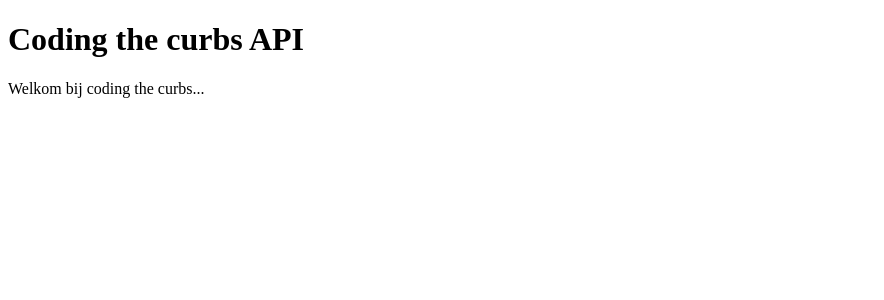
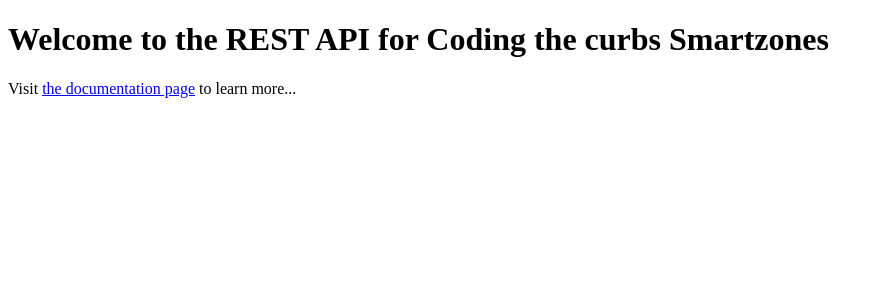
Before and after one commit to fdnd-agency/coding-the-curbs, a SvelteKit app: page / in a window 1280 px wide. Shown: the top 300 px of the page, without its empty margins (0-884 px from the left). Built offline with nearby package versions, Linux system fonts and the light colour scheme.

Commit message:
Changed a little doc thing

```diff
--- a/src/routes/+page.svelte
+++ b/src/routes/+page.svelte
@@ -1,2 +1,2 @@
-<h1>Coding the curbs API</h1>
-<p>Welkom bij coding the curbs...</p>
+<h1>Welcome to the REST API for Coding the curbs Smartzones</h1>
+<p>Visit <a href="/docs">the documentation page</a> to learn more...</p>
--- a/src/routes/docs/+layout.svelte
+++ b/src/routes/docs/+layout.svelte
@@ -2,7 +2,7 @@
 	import { Documentation, Nav } from '@fdnd/components';
 
 	const data = {
-		Method: {
+		Smartzone: {
 			// GET: '/docs/method#get',
 			// '[slug]': '/docs/method#slug'
 			// POST: '/docs/method#post',
@@ -10,7 +10,7 @@
 			// PATCH: '/docs/method#patch',
 			// DELETE: '/docs/method#delete',
 		},
-		Methods: {
+		Smartzones: {
 			// GET: '/docs/methods#get'
 		},
 
```
